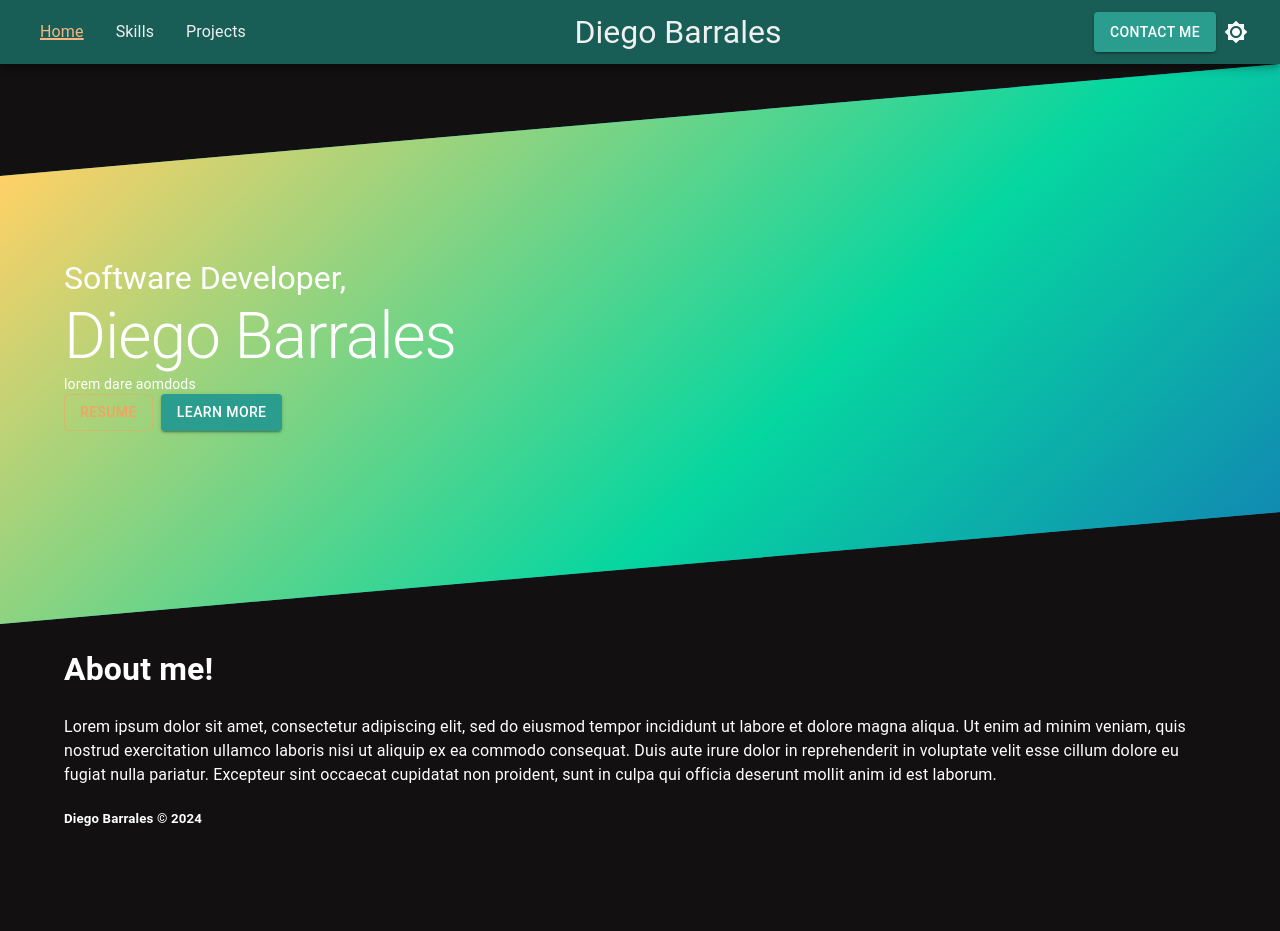
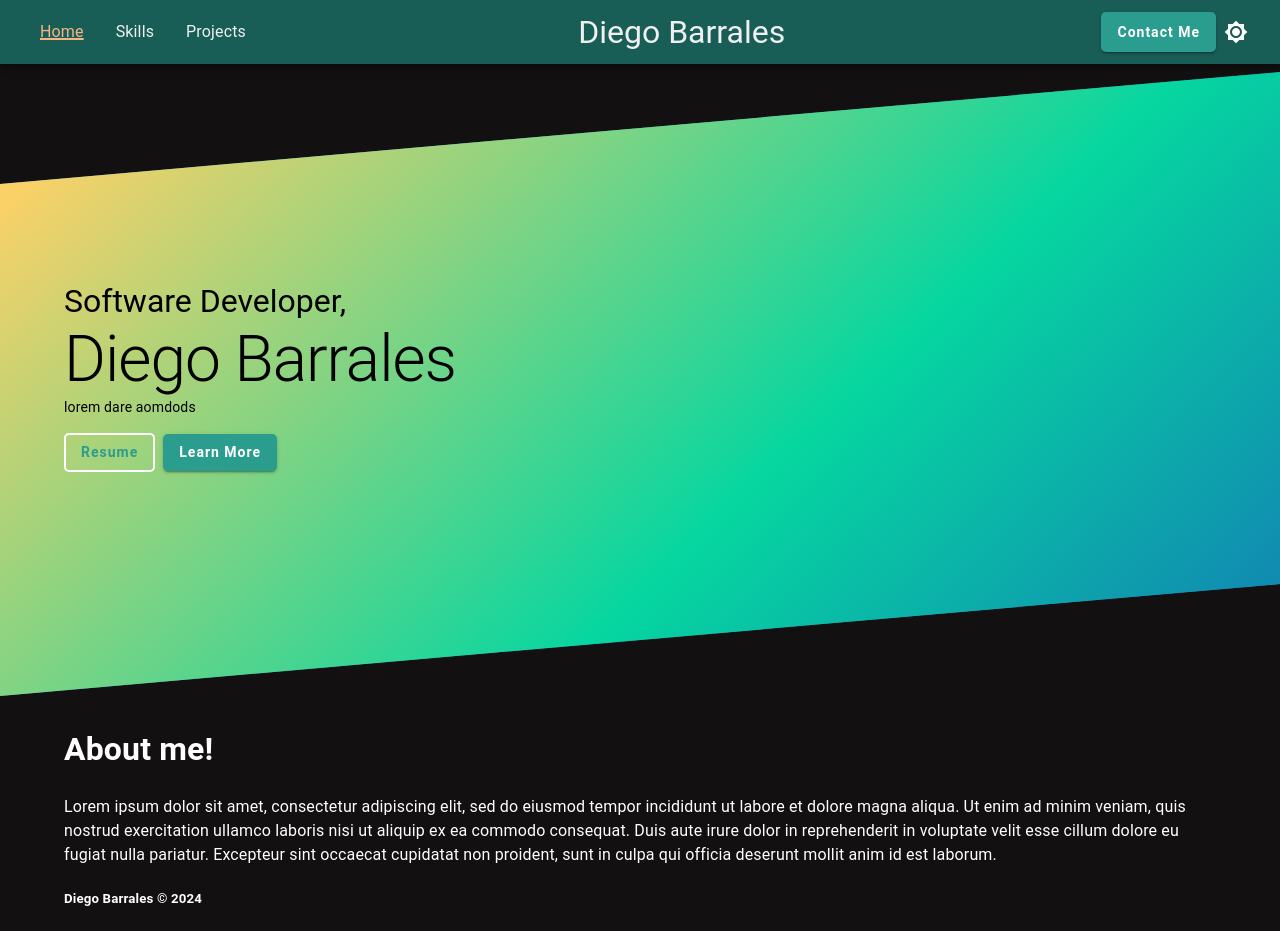
Before and after one commit to barrales-d/portfolio, a React (Create React App) app: page /#/ in a window 1280 px wide. Before the commit the page ends 851 px from the top, so only its background shows below. Built offline with nearby package versions, Linux system fonts and the light colour scheme.

Commit message:
header styled in MUI style

```diff
--- a/src/components/header/Header.js
+++ b/src/components/header/Header.js
@@ -1,19 +1,21 @@
-import { Box, Button, Typography } from "@mui/material";
+import { Box, Button, Typography, useTheme } from "@mui/material";
 import AnchorLink from "react-anchor-link-smooth-scroll";
 import ModalBase from "../modal/ModalBase";
 
 import './header.css';
 
 const Header = () => {
+  const theme = useTheme();
   return (
     <header>
       <Box
-        height="70svh"
+        height="80svh"
         display="flex"
         flexDirection="column"
         justifyContent="center"
         alignItems="start"
         padding="4rem"
+        color={theme.palette.common.black}
       >
         <Typography variant="h5">
           Software Developer,
@@ -25,7 +27,7 @@ const Header = () => {
           lorem dare aomdods
         </Typography>
 
-        <Box display="flex" justifyContent="space-evenly">
+        <Box my={2} display="flex" justifyContent="space-evenly" alignItems="center">
           <ModalBase
             btnText="Resume"
             title="My Resume"
@@ -41,7 +43,7 @@ const Header = () => {
           <AnchorLink href="#AboutMe">
             <Button
               variant="contained"
-              sx={{ marginInlineStart: "0.5rem" }}
+              sx={{ marginInlineStart: 1}}
             >
               Learn more
             </Button>
--- a/src/components/modal/ModalBase.js
+++ b/src/components/modal/ModalBase.js
@@ -16,7 +16,6 @@ const ModalBase = ({
     <Fragment>
       <Button
         variant="outlined"
-        color="secondary"
         onClick={openModal}>
         {btnText}
       </Button>
--- a/src/theme.js
+++ b/src/theme.js
@@ -201,15 +201,24 @@ const themeSettings = (mode) => {
         fontSize: '1.5rem',
       },
     },
-    // components: {
-    //   MuiAppBar: {
-    //     styleOverrides: {
-    //       root: {
-    //         backgroundColor: colors.grey[700]
-    //       }
-    //     }
-    //   }
-    // }
+    components: {
+      MuiButton: {
+        styleOverrides: {
+          root: {
+            fontWeight: 600,
+            textTransform: "capitalize",
+            letterSpacing: 1,
+            borderRadius: 5
+          },
+          outlined: {
+            border: "2px solid white",
+            "&:hover": {
+              border: "2px solid"
+            }
+          }
+        }
+      }
+    }
   }
 };
 
```
